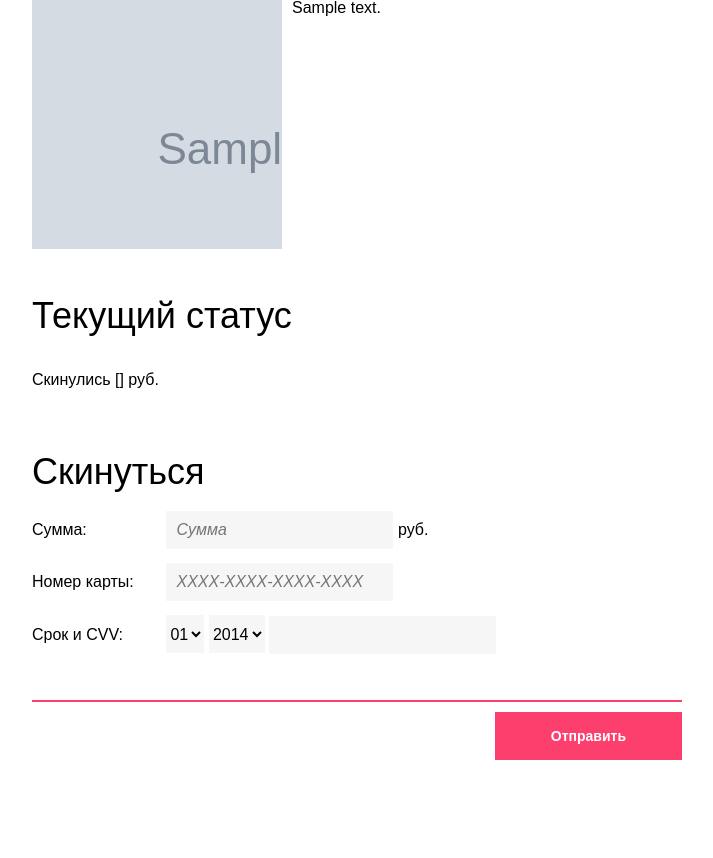
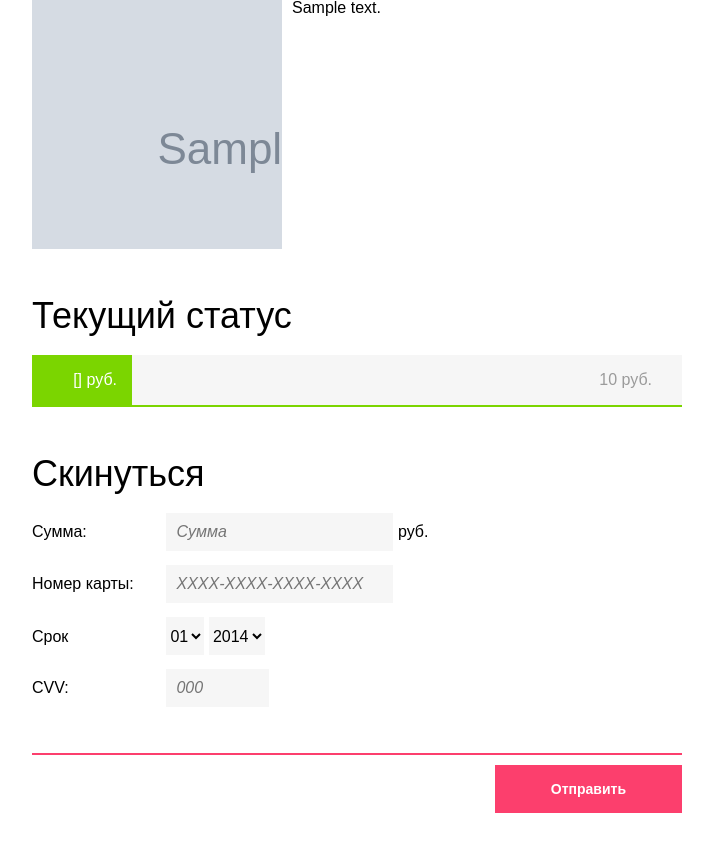
Before and after one commit to octoberry/qiwihack, a Flask app: template templates/event.html in a window 1280 px wide. Shown: the part 208-1066 px from the top of the page, without its empty margins (283-996 px from the left). Before the commit the page ends 968 px from the top, so only its background shows below. Run offline with Flask 2, Linux system fonts and the light colour scheme; the template is opened without the code that fills it: most values are stand-ins (such as "Sample title", 1, 10 or a date in 2020); grey boxes marked "Sample" are stand-in pictures; parts of the project's set-up code (start-up, migrations or seed data) failed here and were passed over; some libraries are stand-ins or nearby versions.

Commit message:
Add progressbar on event template

```diff
--- a/static/js/script.js
+++ b/static/js/script.js
@@ -13,7 +13,7 @@
                 $inputCard.val($inputCard.val().replace(/-/g,''));
             }
 
-            $('form[role="presentSubmit"]').on('submit', function(event){
+            $('form[role="presentSubmit"]').on('submit', function(){
                 replaceMask();
             });
 
@@ -21,7 +21,6 @@
                 replaceMask();
             });
         });
-
     });
 
 })();
--- a/static/styles/guideline.styl
+++ b/static/styles/guideline.styl
@@ -1,3 +1,5 @@
 // colors
 $red = #fc3f6d
 $grey = #f6f6f6
+$green = #7bd500
+$darkgrey = #9b9b9b
--- a/static/styles/main.css
+++ b/static/styles/main.css
@@ -385,3 +385,27 @@ input[type=text]:focus {
 .donate-form #cvv {
   width: 83px;
 }
+.donate-progressbar {
+  height: 50px;
+  border-bottom: 2px solid #7bd500;
+  background: #f6f6f6;
+}
+.donate-progressbar__value {
+  display: inline-block;
+  height: 100%;
+  line-height: 50px;
+  text-align: right;
+  padding-right: 15px;
+  width: 85px;
+  background: #7bd500;
+  color: #fff;
+  float: left;
+}
+.donate-progressbar__goal {
+  display: inline-block;
+  line-height: 50px;
+  color: #9b9b9b;
+  float: right;
+  padding-right: 30px;
+  background: url("/static/images/finish-icon.svg") no-repeat 105px 30px;
+}
--- a/static/styles/main.styl
+++ b/static/styles/main.styl
@@ -57,3 +57,28 @@
 .donate-form
 	#cvv
 		width 83px
+
+.donate-progressbar
+	height 50px
+	border-bottom 2px solid $green
+	background $grey
+
+	&__value
+		display inline-block
+		height 100%
+		line-height 50px
+		text-align right
+		padding-right 15px
+		width 85px
+		background $green
+		color #fff
+		float left
+
+
+	&__goal
+		display inline-block
+		line-height 50px
+		color $darkgrey
+		float right
+		padding-right 30px
+		background url('/static/images/finish-icon.svg') no-repeat 105px 30px
--- a/templates/event.html
+++ b/templates/event.html
@@ -3,22 +3,20 @@
 <h2 class="title-h2">О подарке</h2>
 <div class="spacer"></div>
 <div class="present">
-<aside class="present__photo" style="background: url({{ event.image }})">
-</aside>
-<aside class="present__desc">
-    {{ event.description }}
-</aside>
+	<aside class="present__photo" style="background: url({{ event.image }})"></aside>
+	<aside class="present__desc">{{ event.description }}</aside>
 </div>
 <div class="spacer spacer--big"></div>
 <h2 class="title-h2">Текущий статус</h2>
 <div class="spacer"></div>
-<div class="donate-value">
-    <p>Скинулись {{ income }} руб.</p>
+<div class="donate-progressbar">
+	<div class="donate-progressbar__value">{{ income }} руб.</div>
+	<div class="donate-progressbar__goal">{{ event.amount }} руб.</div>
 </div>
 <div class="spacer spacer--big"></div>
 <h2 class="title-h2">Скинуться</h2>
 <div class="spacer"></div>
-<form action="" method="post" role="donateSubmit">
+<form action="" class="donate-form" method="post" role="donateSubmit">
     <input type="hidden" name="card_destination" value="{{ event.card }}">
     <input type="hidden" name="member_id" value="{{ event.split_member_id }}">
     <input type="hidden" name="event_id" value="{{ event.split_event_id }}">
@@ -40,7 +38,7 @@
 	</div>
 	<div class="spacer spacer--small"></div>
 	<div class="form-item">
-		<label class="form-item__label" for="card_source">Срок и CVV:</label>
+		<label class="form-item__label" for="card_source">Срок</label>
 		<select name="exp_month">
 			{% for m in range(1, 13) %}
 			<option value="{{ "%02d" % m }}">{{ "%02d" % m }}</option>
@@ -51,16 +49,52 @@
 			<option value="{{ y }}">{{ y }}</option>
 			{% endfor %}
 		</select>
-		<input class="form-item__input-text" id="cvv" type="text" name="cvv" value="">
 		<span class="form-item__error"></span>
-		<div class="spacer spacer--big"></div>
-		<div class="form-item form-item--submit">
-			<input class="button button__full-color" type="submit" value="Отправить"/>
-		</div>
+	</div>
+	<div class="spacer spacer--small"></div>
+	<div class="form-item">
+		<label class="form-item__label" for="cvv">CVV:</label>
+		<input class="form-item__input-text" id="cvv" name="cvv" placeholder="000" type="text" value="">
+		<span class="form-item__error"></span>
+	</div>
+	<div class="spacer spacer--big"></div>
+	<div class="form-item form-item--submit">
+		<input class="button button__full-color" type="submit" value="Отправить"/>
+	</div>
 </form>
 {% endblock %}
 {% block scripts %}
 <script>
+
+	(function(){
+		var currentAmount = {{ income }},
+			goalAmount = {{ event.amount }};
+
+		minWeight = 85;
+		$donateWidget = $('.donate-progressbar');
+		donateWidgetWidth = $donateWidget.width() - 15;
+		$donateAmount =$('.donate-progressbar__value', $donateWidget);
+
+
+		function progressBar(amount, goal) {
+			var procentAmount = ( parseInt(amount) / parseInt(goal) ) * 100,
+					progressBarValue = ( donateWidgetWidth / 100 ) * procentAmount
+
+			if(progressBarValue < minWeight){
+				$donateAmount.css({'width': minWeight + 'px'});
+			}else{
+				$donateAmount.css({'width': progressBarValue + 'px'});
+			}
+
+			$donateAmount.html(amount.toFixed(2) + ' руб.');
+		}
+
+		progressBar(currentAmount, goalAmount);
+
+	})();
+
+
+
 	function attemptTransfer($form) {
 		var form = $form[0];
 		form.card_source_expdate.value = expdate($form);
@@ -79,6 +113,7 @@
 			}
 		});
 	}
+
 	function expdate($form) {
 		var exp_month = $form.find('[name="exp_month"]').val();
 		var exp_year = $form.find('[name="exp_year"]').val();
@@ -93,6 +128,5 @@
 		});
 	});
 
-
 </script>
 {% endblock %}
```
Also changed, not shown: static/images/finish-icon.svg (added).
